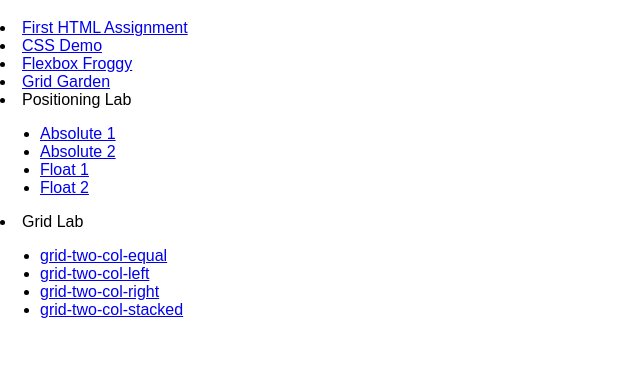
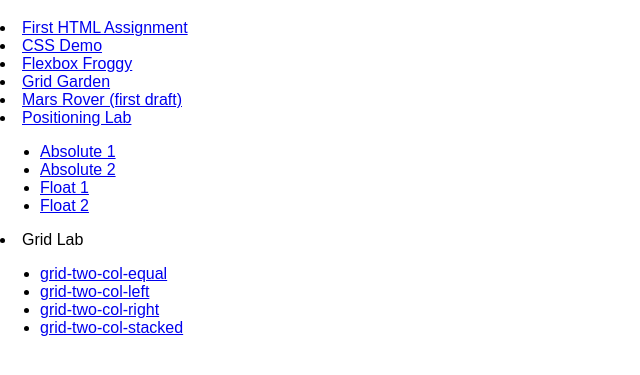
Before and after one commit to BayHarberButcher/web-tech, a plain HTML site: page index.html in a window 1280 px wide. Shown: the part 61-436 px from the top of the page, without its empty margins (0-640 px from the left). Drawn offline with Linux system fonts and the light colour scheme; files that its build step writes are made by us from their sources.

Commit message:
draft added for test

```diff
--- a/index.html
+++ b/index.html
@@ -18,6 +18,7 @@
         <li><a href="css-demo/index.html">CSS Demo</a></li>
         <li><a href="assets/img/Screenshot 2025-10-04 213338.png">Flexbox Froggy</a></li>
         <li><a href="assets/img/Screenshot 2025-10-28 120100.png">Grid Garden</a></li>
+        <li><a href="mars-rovers/index.html">Mars Rover (first draft)</li>
         <li>Positioning Lab
           <ul>
             <li><a href="positioning-lab/absolute-1.html">Absolute 1</a></li>
@@ -34,6 +35,7 @@
             <li><a href="Grid-Lab/grid-two-col-stacked.html">grid-two-col-stacked</a></li>
           </ul>
         </Label></li>
+
     </ui>
   </nav>
 </body>
```
